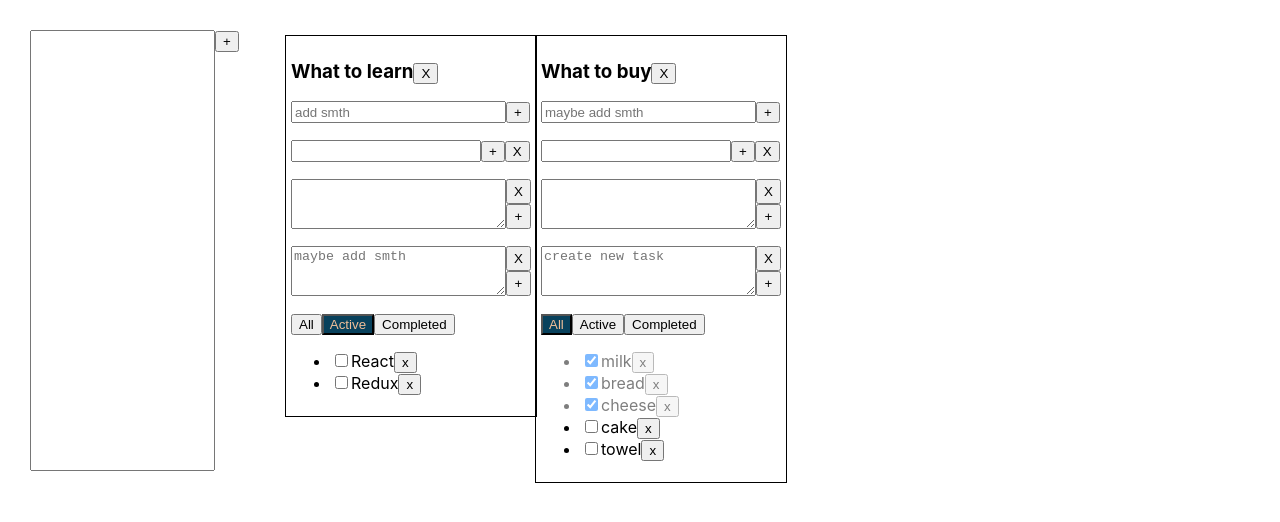
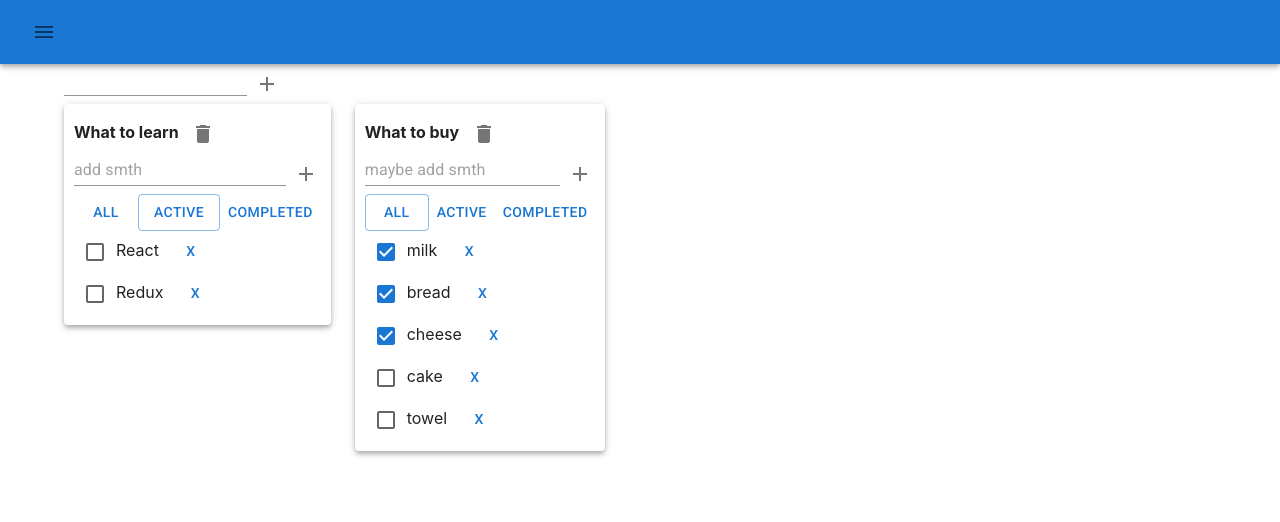
Before and after one commit to isxodus/todolist-ts, a React (Create React App) app: page / in a window 1280 px wide. Shown: the top 522 px of the page. Built offline with nearby package versions, Linux system fonts and the light colour scheme.

Commit message:
used MaterialDesign

```diff
--- a/package.json
+++ b/package.json
@@ -3,6 +3,10 @@
   "version": "0.1.0",
   "private": true,
   "dependencies": {
+    "@emotion/react": "^11.9.0",
+    "@emotion/styled": "^11.8.1",
+    "@mui/icons-material": "^5.6.2",
+    "@mui/material": "^5.6.2",
     "@testing-library/jest-dom": "^5.14.1",
     "@testing-library/react": "^13.0.0",
     "@testing-library/user-event": "^13.2.1",
--- a/public/index.html
+++ b/public/index.html
@@ -24,6 +24,14 @@
       work correctly both with client-side routing and a non-root public URL.
       Learn how to configure a non-root public URL by running `npm run build`.
     -->
+    <link
+            rel="stylesheet"
+            href="https://fonts.googleapis.com/css?family=Roboto:300,400,500,700&display=swap"
+    />
+    <link
+            rel="stylesheet"
+            href="https://fonts.googleapis.com/icon?family=Material+Icons"
+    />
     <title>React App</title>
   </head>
   <body>
--- a/src/App.css
+++ b/src/App.css
@@ -1,10 +1,10 @@
-.App {
-    padding: 30px;
-    display: grid;
-    grid-template-rows: 1fr 1fr;
-    grid-template-columns: 250px 250px 250px 250px;
-}
+/*.App {*/
+/*    padding: 30px;*/
+/*    display: grid;*/
+/*    grid-template-rows: 1fr 1fr;*/
+/*    grid-template-columns: 1fr 1fr 1fr*/
+/*}*/
 
-.App > div {
-    margin-right: 50px;
-}
+/*.App > div {*/
+/*    margin-right: 50px;*/
+/*}*/
--- a/src/App.tsx
+++ b/src/App.tsx
@@ -3,6 +3,8 @@ import './App.css';
 import {TaskType, ToDoList} from "./components/ToDoList";
 import {v1} from "uuid";
 import {UniversalInputArea} from "./componentsUniversal/UniversalInputArea/UniversalInputArea";
+import {AppBar, Container, Grid, IconButton, Paper, Toolbar} from "@mui/material";
+import {Menu} from "@mui/icons-material";
 
 export type FilterValueType = 'all' | 'completed' | 'active'
 export type TodolistType = {
@@ -89,16 +91,31 @@ function App() {
 
     // console.log(initList)
     return <div className="App">
+        <AppBar position={"static"}>
+            <Toolbar>
+                <IconButton>
+                    <Menu/>
+                </IconButton>
+
+            </Toolbar>
+
+        </AppBar>
+        <Container>
+            <Grid container>
                 <UniversalInputArea type={"input"} onEntityFunction={createNewTodolist} initText={''}/>
+            </Grid>
+            <Grid container spacing={3}>
                 {todolists.map(todolist => {
                     let tasksForToDoList = tasks[todolist.id]
                     if (todolist.filter === 'completed') {
-                tasksForToDoList = tasks[todolist.id].filter((t:TaskType) => t.isDone)
+                        tasksForToDoList = tasks[todolist.id].filter((t: TaskType) => t.isDone)
                     }
                     if (todolist.filter === 'active') {
                         tasksForToDoList = tasks[todolist.id].filter((t: TaskType) => !t.isDone)
                     }
-            return <ToDoList key={todolist.id}
+                    return <Grid item>
+                        <Paper elevation={4} style={{padding: "10px"}}>
+                            <ToDoList key={todolist.id}
                                       id={todolist.id}
                                       title={todolist.title}
                                       tasks={tasksForToDoList}
@@ -109,14 +126,11 @@ function App() {
                                       removeTodolist={removeTodolist}
                                       editTask={editTask}
                             />
+                        </Paper>
+                    </Grid>
                 })}
-
-        {/*<ToDoList title={"Movies to watch"} tasks={list2}/>*/}
-        {/*<ToDoList title={"Things to do"}*/}
-        {/*          tasks={tasksForToDoList}*/}
-        {/*          removeTask={removeTask}*/}
-        {/*          changeFilter={changeFilter}*/}
-        {/*/>*/}
+            </Grid>
+        </Container>
     </div>
 }
 
--- a/src/components/ToDoList.module.css
+++ b/src/components/ToDoList.module.css
@@ -1,20 +1,25 @@
-.cardType {
-    width: 240px;
-    border: solid 1px black;
-    padding: 5px;
-    margin: 5px
-}
+/*.cardType {*/
+/*    !*width: 340px;*!*/
+/*    border: solid 1px black;*/
+/*    padding: 5px;*/
+/*    margin: 5px*/
+/*}*/
 
-h3 {
-    display: inline-block;
-}
+/*h3 {*/
+/*    display: inline-block;*/
+/*}*/
 
 
-.doneTask {
-    opacity: 50%;
-}
+/*.doneTask {*/
+/*    opacity: 50%;*/
+/*}*/
 
-.activeButton {
-    background-color: #08415C;
-    color: #F1BF98
-}
+/*.activeButton {*/
+/*    background-color: #08415C;*/
+/*    color: #F1BF98*/
+/*}*/
+
+/*.liItems {*/
+/*    display: grid;*/
+/*    grid-template-columns: 35px 1fr 35px;*/
+/*}*/
--- a/src/components/ToDoList.tsx
+++ b/src/components/ToDoList.tsx
@@ -3,6 +3,8 @@ import {FilterValueType} from "../App";
 import css from "./ToDoList.module.css"
 import {UniversalInputArea} from "../componentsUniversal/UniversalInputArea/UniversalInputArea";
 import {UniversalEditableSpan} from "../componentsUniversal/UniversalEditableSpan/UniversalEditableSpan";
+import {Box, Button, Checkbox, IconButton} from "@mui/material";
+import {Delete} from "@mui/icons-material";
 
 
 export type TaskType = {
@@ -45,44 +47,45 @@ export function ToDoList(props: CardType) {
     return <div>
 
         <div className={css.cardType}>
-            <div><h3>{props.title}</h3>
-                <button onClick={() => props.removeTodolist(props.id)}>X</button>
-            </div>
+            <div><span><b>{props.title}</b></span> <IconButton onClick={() => props.removeTodolist(props.id)}><Delete/></IconButton></div>
 
-            <UniversalInputArea type={"input"} onEntityFunction={createNewTask}
-                                forbidEmptyInput={true} showErrorMessage={true}
-                                placeholders={["create new task", "add smth", "maybe add smth"]}/>
+            <UniversalInputArea type={"input"} onEntityFunction={createNewTask} placeholders={["create new task", "add smth", "maybe add smth"]}/>
+            {/*<UniversalInputArea type={"input"} onEntityFunction={createNewTask}*/}
+            {/*                    forbidEmptyInput={true} showErrorMessage={true}*/}
+            {/*                    placeholders={["create new task", "add smth", "maybe add smth"]}/>*/}
 
-            <UniversalInputArea type={"input"} onEntityFunction={createNewTask} showCancelButton/>
-            <UniversalInputArea type={"textarea"} onEntityFunction={createNewTask} showCancelButton/>
+            {/*<UniversalInputArea type={"input"} onEntityFunction={createNewTask} showCancelButton/>*/}
+            {/*<UniversalInputArea type={"textarea"} onEntityFunction={createNewTask} showCancelButton/>*/}
 
 
-            <UniversalInputArea type={"textarea"} onEntityFunction={createNewTask}
-                                showCancelButton={true}
-                                forbidEmptyInput={true} showErrorMessage={true}
-                                placeholders={["create new task", "add smth", "maybe add smth"]}/>
+            {/*<UniversalInputArea type={"textarea"} onEntityFunction={createNewTask}*/}
+            {/*                    showCancelButton={true}*/}
+            {/*                    forbidEmptyInput={true} showErrorMessage={true}*/}
+            {/*                    placeholders={["create new task", "add smth", "maybe add smth"]}/>*/}
 
 
             <div>
-                <button className={props.filter === 'all' ? css.activeButton : ''} onClick={onAllClickHandler}>All</button>
-                <button className={props.filter === 'active' ? css.activeButton : ''} onClick={onActiveClickHandler}>Active</button>
-                <button className={props.filter === 'completed' ? css.activeButton : ''} onClick={onCompletedClickHandler}>Completed</button>
+                <Button variant={props.filter === 'all' ? 'outlined' : undefined} onClick={onAllClickHandler}>All</Button>
+                <Button variant={props.filter === 'active' ? 'outlined' : undefined} onClick={onActiveClickHandler}>Active</Button>
+                <Button variant={props.filter === 'completed' ? 'outlined' : undefined} onClick={onCompletedClickHandler}>Completed</Button>
             </div>
-            <ul>
+            <div>
                 {
                     props.tasks.map((task) => {
                         const onSpanEditTaskFunction = (text: string) => {
                             props.editTask(props.id, task.id, text)
                         }
                         const onRemoveTaskHandler = () => props.removeTask(props.id, task.id)
-                        return <li key={task.id} className={task.isDone ? css.doneTask : ''}>
-                            <input type={"checkbox"} checked={task.isDone}/>
-                            <UniversalEditableSpan text={task.title} onEntityFunction={onSpanEditTaskFunction}/>
-                            <button onClick={onRemoveTaskHandler}>x</button>
-                        </li>
+                        return <div key={task.id} className={task.isDone ? css.doneTask : ''}>
+                            <Box className={css.liItems}>
+                                <Checkbox checked={task.isDone}/>
+                                <UniversalEditableSpan text={task.title} onEntityFunction={onSpanEditTaskFunction}/>
+                                <Button onClick={onRemoveTaskHandler}>x</Button>
+                            </Box>
+                        </div>
                     })
                 }
-            </ul>
+            </div>
 
         </div>
     </div>
--- a/src/componentsUniversal/UniversalEditableSpan/UniversalEditableSpan.tsx
+++ b/src/componentsUniversal/UniversalEditableSpan/UniversalEditableSpan.tsx
@@ -1,5 +1,6 @@
 import React, {useState} from "react";
 import {UniversalInputArea} from "../UniversalInputArea/UniversalInputArea";
+import {Box} from "@mui/material";
 
 type UniversalEditableSpanPropsType = {
     text: string
@@ -24,5 +25,5 @@ export function UniversalEditableSpan(props: UniversalEditableSpanPropsType) {
         ? <UniversalInputArea type={'input'} onEntityFunction={onEntityFunctionHandler} initText={props.text}
                               autoFocus={true} onBlurFunction={onBlurHandler}/>
         //<input onBlur={activateEditMode} autoFocus={true} value={props.text}/>
-        : <span onDoubleClick={activateEditMode}>{props.text}</span>
+        : <Box component="div" sx={{ display: 'inline' }} onDoubleClick={activateEditMode}>{props.text}</Box>
 }
--- a/src/componentsUniversal/UniversalInputArea/UniversalInputArea.module.css
+++ b/src/componentsUniversal/UniversalInputArea/UniversalInputArea.module.css
@@ -1,5 +1,5 @@
 .inputArea {
-    display: grid;
+    display: grid ;
 
 }
 
@@ -9,16 +9,16 @@
 
 .btn1 {
 
-    grid-template-columns: 1fr 25px;
+    grid-template-columns: 1fr 35px;
 }
 
 .btn2input {
 
-    grid-template-columns: 1fr 50px;
+    grid-template-columns: 1fr 70px;
 }
 
 .btn2textarea {
-    grid-template-columns: 1fr 25px;
+    grid-template-columns: 1fr 35px;
 }
 
 .buttonArea {
@@ -27,19 +27,19 @@
 
 .buttonAreaBtn2textarea {
     display: grid;
-    grid-template-rows: 25px 25px;
+    grid-template-rows: 35px 35px;
 }
 
 .cancelButton {
     grid-row: 1/2;
 }
 
-.inputAreaShowError {
-    grid-template-rows: 1fr 17px;
-}
+/*.inputAreaShowError {*/
+/*    grid-template-rows: 1fr 17px;*/
+/*}*/
 
-.errorMessage {
-    color: red;
-    font-size: 12px;
-    font-style: italic;
-}
+/*.errorMessage {*/
+/*    color: red;*/
+/*    font-size: 12px;*/
+/*    font-style: italic;*/
+/*}*/
--- a/src/componentsUniversal/UniversalInputArea/UniversalInputArea.tsx
+++ b/src/componentsUniversal/UniversalInputArea/UniversalInputArea.tsx
@@ -1,5 +1,11 @@
 import React, {useState, KeyboardEvent, DetailedHTMLProps, InputHTMLAttributes, TextareaHTMLAttributes, ChangeEvent} from 'react';
 import css from './UniversalInputArea.module.css'
+import {Box, Button, IconButton, TextField} from "@mui/material";
+import {Delete} from "@mui/icons-material";
+import {Add} from '@mui/icons-material';
+
+
+
 
 // DEFAULT PROPS FOR INPUT AND TEXTAREA
 type DefaultInputPropsType = DetailedHTMLProps<InputHTMLAttributes<HTMLInputElement>, HTMLInputElement>
@@ -17,9 +23,11 @@ export type  UniversalInputAreaPropsType = DefaultInputPropsType & DefaultTextAr
     placeholders?: Array<string>
     initText?: string
     forbidEmptyInput?: boolean
+    minRows?: number
+    maxRows?: number
     //optional buttons
     /**
-     * Funct for an onBlur event. Hides the main button
+     * Function for an onBlur event. Hides the main button
      */
     onBlurFunction?: () => void
     /**
@@ -42,30 +50,34 @@ export const UniversalInputArea: React.FC<UniversalInputAreaPropsType> = (
         //optional input area
         placeholders,
         placeholder,
-        initText,
-        autoFocus,
-        forbidEmptyInput,
+        initText = '',
+        autoFocus = false,
+        forbidEmptyInput = true,
+        minRows = 2,
+        maxRows= 4,
         //optional buttons
         onBlurFunction,
-        addButtonText = "+",
+        addButtonText = "",
         showCancelButton = false,
-        cancelButtonText = "X",
+        cancelButtonText = "",
         keyPressMode,
         //optional error message
         showErrorMessage=true,
     }) => {
     //SET CONST INPUT BEHAVIOUR
     const [localPlaceholder] = useState(placeholders ? placeholders[Math.floor(Math.random() * placeholders.length)] : placeholder)
-    const localInitText = initText ? initText : ''
-    const localAutoFocus = autoFocus === undefined ? false : autoFocus
-    const localForbidEmptyInput = forbidEmptyInput === undefined ? true : forbidEmptyInput
     //SET CONST BUTTONS
+
+    //temp playground for
+    // console.log(onBlurFunction?.toString())
+    // console.log(onBlurFunction?.toString()  === `ƒ () {
+    //     return fn.apply(this, arguments);
+    //   }`)
     // console.log(onBlurFunction)
-    // typeof  (onBlurFunction)
+    // console.log(typeof  (onBlurFunction))
+
     const localShowAddButton = onBlurFunction === undefined
     const localKeyPressMode = keyPressMode ? keyPressMode : (type === 'textarea' ? 'ctrlEnter' : 'both')
-    //SET CONST ERROR MESSAGE
-    // const localShowErrorMessage = showErrorMessage === undefined ? true : showErrorMessage
     //SET STYLES
     const numberOfButtons = [localShowAddButton, showCancelButton].filter(Boolean).length
     const inputAreaStyle = `${css.inputArea} ${css['btn' + (numberOfButtons > 1 ? numberOfButtons + type : numberOfButtons)]} ${showErrorMessage ? css.inputAreaShowError : ''}`
@@ -74,7 +86,7 @@ export const UniversalInputArea: React.FC<UniversalInputAreaPropsType> = (
 
 
     //TEXT STATE
-    const [text, setText] = useState(localInitText)
+    const [text, setText] = useState(initText)
     const editTextHandler = (e: ChangeEvent<HTMLTextAreaElement> | ChangeEvent<HTMLInputElement>) => {
         setErrorText('')
         setText(e.currentTarget.value)
@@ -86,17 +98,17 @@ export const UniversalInputArea: React.FC<UniversalInputAreaPropsType> = (
 
     //MAIN ENTITY CALLBACK
     const mainEntityFunctionHandler = () => {
-        //errors
-        if (localForbidEmptyInput && text === '') {
+        if (forbidEmptyInput && !text) {
+
             editErrorTextHandler("No empty values are allowed")
             return
         }
-        onEntityFunction(text)
+        if (text) onEntityFunction(text)
         onBlurFunction !== undefined ? onBlurFunction() : setText('')
     }
 
     //KEYPRESS CALLBACK
-    const onKeyPressHandler = (e: KeyboardEvent<HTMLTextAreaElement> | KeyboardEvent<HTMLInputElement>) => {
+    const onKeyPressHandler = (e: KeyboardEvent<HTMLDivElement>) => {
         if ((e.key === '\n' && (localKeyPressMode === 'both' || localKeyPressMode === 'ctrlEnter')) ||
             (e.key === 'Enter' && (localKeyPressMode === 'both' || localKeyPressMode === 'enter'))
         ) {
@@ -105,30 +117,50 @@ export const UniversalInputArea: React.FC<UniversalInputAreaPropsType> = (
     }
 
     //OTHER CALLBACKS
-    const onCancelHandler = () => setText(localInitText)
+    const onCancelHandler = () => setText(initText)
     const onBlurHandler = () => onBlurFunction ? mainEntityFunctionHandler() : true
 
-    return <div className={inputAreaStyle}>
+    //todo variant?
+    //todo onCancelFunction
+    //todo color
+
+    return <Box className={inputAreaStyle}>
         {type === 'input' &&
-            <input value={text}
-                   autoFocus={localAutoFocus}
+            <TextField variant={"standard"}
+                    value={text}
+                    autoFocus={autoFocus}
                     placeholder={localPlaceholder}
+                    error={!!errorText}
+                    helperText={errorText}
                     onChange={editTextHandler}
                     onKeyPress={onKeyPressHandler}
                     onBlur={onBlurHandler}/>}
         {type === 'textarea' &&
-            <textarea value={text}
-                      autoFocus={localAutoFocus}
+            <TextField variant={"standard"}
+                    value={text}
+                    autoFocus={autoFocus}
                     placeholder={localPlaceholder}
+                    error={!!errorText}
+                    helperText={errorText}
                     onChange={editTextHandler}
                     onKeyPress={onKeyPressHandler}
-                      onBlur={onBlurHandler}/>}
+                    onBlur={onBlurHandler}
+                    multiline
+                    minRows={minRows}
+                    maxRows={maxRows}/>}
         {/*for buttons*/}
-        <div className={buttonAreaStyle}>
-            {localShowAddButton && <button onClick={mainEntityFunctionHandler}>{addButtonText}</button>}
-            {showCancelButton && <button className={cancelButtonStyle} onClick={onCancelHandler}>{cancelButtonText}</button>}
-        </div>
+        <Box className={buttonAreaStyle}>
+            {localShowAddButton &&
+                (addButtonText && cancelButtonText
+                    ? <Button variant="outlined" startIcon={<Add />} onClick={mainEntityFunctionHandler}>{addButtonText}</Button>
+                    : <IconButton aria-label="delete" onClick={mainEntityFunctionHandler}><Add /></IconButton>
+                )}
 
-        {showErrorMessage && <span className={css.errorMessage}>{errorText}</span>}
-    </div>
+            {showCancelButton &&
+                (addButtonText && cancelButtonText
+                    ? <Button variant="outlined" startIcon={<Delete />} className={cancelButtonStyle} onClick={onCancelHandler}>{cancelButtonText}</Button>
+                    : <IconButton className={cancelButtonStyle} onClick={onCancelHandler}><Delete /></IconButton>
+                )}
+        </Box>
+    </Box>
 }
```
Also changed, not shown: 2 other files (tests, documents, lock files or other folders). Lines whose indentation alone changed are shown as unchanged.
